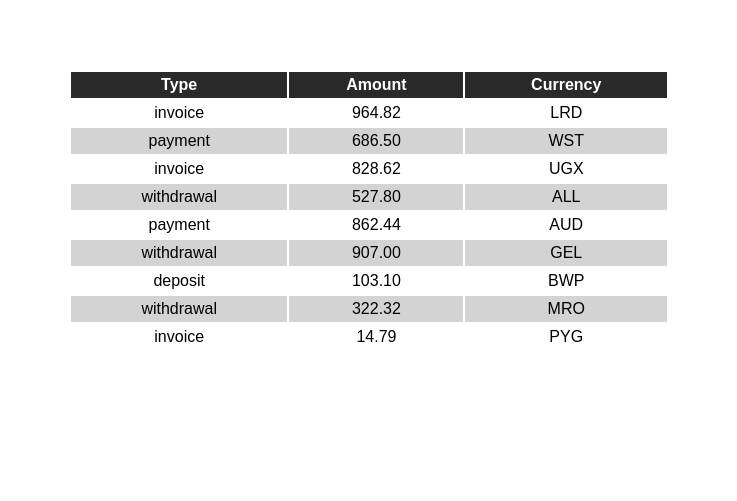
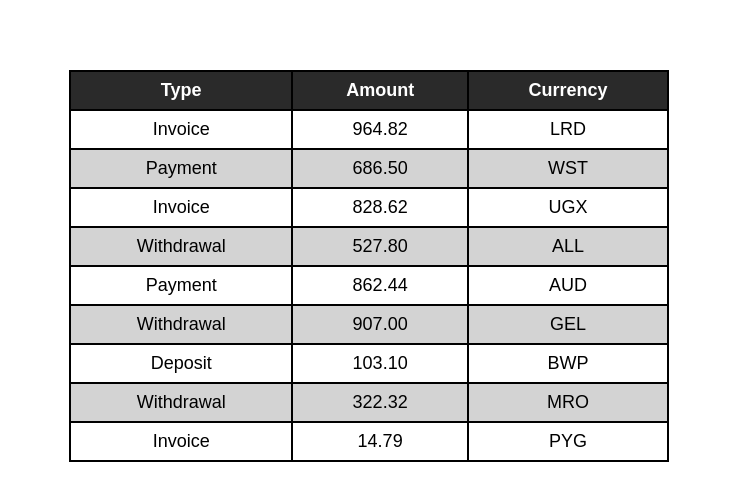
Before and after one commit to EvgenS-it/goit-react-hw-01, a React (Vite) app: page / in a window 1280 px wide. Shown: the part 901-1402 px from the top of the page, without its empty margins (271-1008 px from the left). Before the commit the page ends 1368 px from the top, so only its background shows below. Built offline with nearby package versions, Linux system fonts and the light colour scheme.

Commit message:
task-3 done

```diff
--- a/src/components/TransactionHistory/TransactionHistory.module.css
+++ b/src/components/TransactionHistory/TransactionHistory.module.css
@@ -1,21 +1,33 @@
 .table {
   width: 600px;
   margin: 100px auto;
+  background-color: black;
 }
 
-/* .tableRow {
-  background-color: red;
-} */
+.tableRow {
+  background-color: #ffffff;
+}
 
 .tableRow:nth-child(even) {
   background-color: #d3d3d3;
 }
 
+.text {
+  padding: 5px;
+  font-size: 18px;
+}
+
 .tableTitle {
+  composes: text;
   color: white;
   background-color: #2a2a2a;
 }
 
 .tableCell {
+  composes: text;
   text-align: center;
 }
+
+.tableCell::first-letter {
+  text-transform: uppercase;
+}
```
